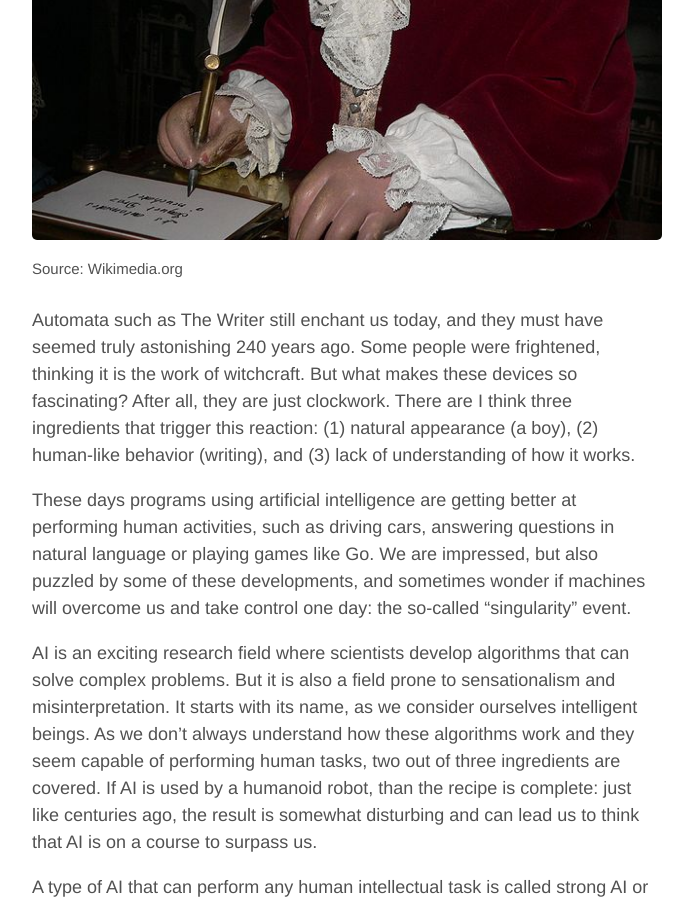
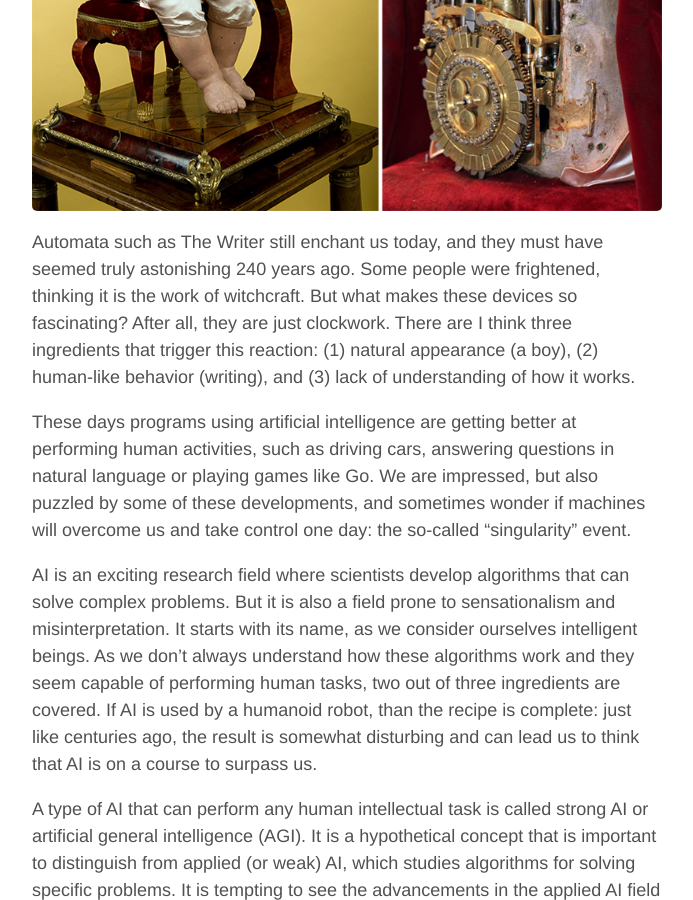
Before and after one commit to aoghina/aoghina.github.io, a Jekyll site: the page built from _posts/2016-03-10-the-myth-of-strong-ai.md, in a window 1280 px wide and 900 px high, scrolled down 786 px. Shown: the whole window, without its empty margins (293-986 px from the left). Built offline with Jekyll 4.4.1, drawn with Linux system fonts in a browser that asks for light colours; comment, search, counter and statistics services are not loaded.

Commit message:
Update ai post

```diff
--- a/_posts/2016-03-10-the-myth-of-strong-ai.md
+++ b/_posts/2016-03-10-the-myth-of-strong-ai.md
@@ -9,8 +9,7 @@ lang: en
 
  <!--more-->
 
- ![The Writer - Jaquet Droz](/assets/the-writer-jaquet-droz.jpg "The Writer")
- <sup>Source: Wikimedia.org</sup>
+ ![The Writer - Jaquet Droz](/assets/the-writer.jpg "The Writer")
 
 Automata such as The Writer still enchant us today, and they must have seemed truly astonishing 240 years ago. Some people were frightened, thinking it is the work of witchcraft. But what makes these devices so fascinating? After all, they are just clockwork. There are I think three ingredients that trigger this reaction: (1) natural appearance (a boy), (2) human-like behavior (writing), and (3) lack of understanding of how it works.
 
```
Also changed, not shown: assets/the-writer.jpg (added).
